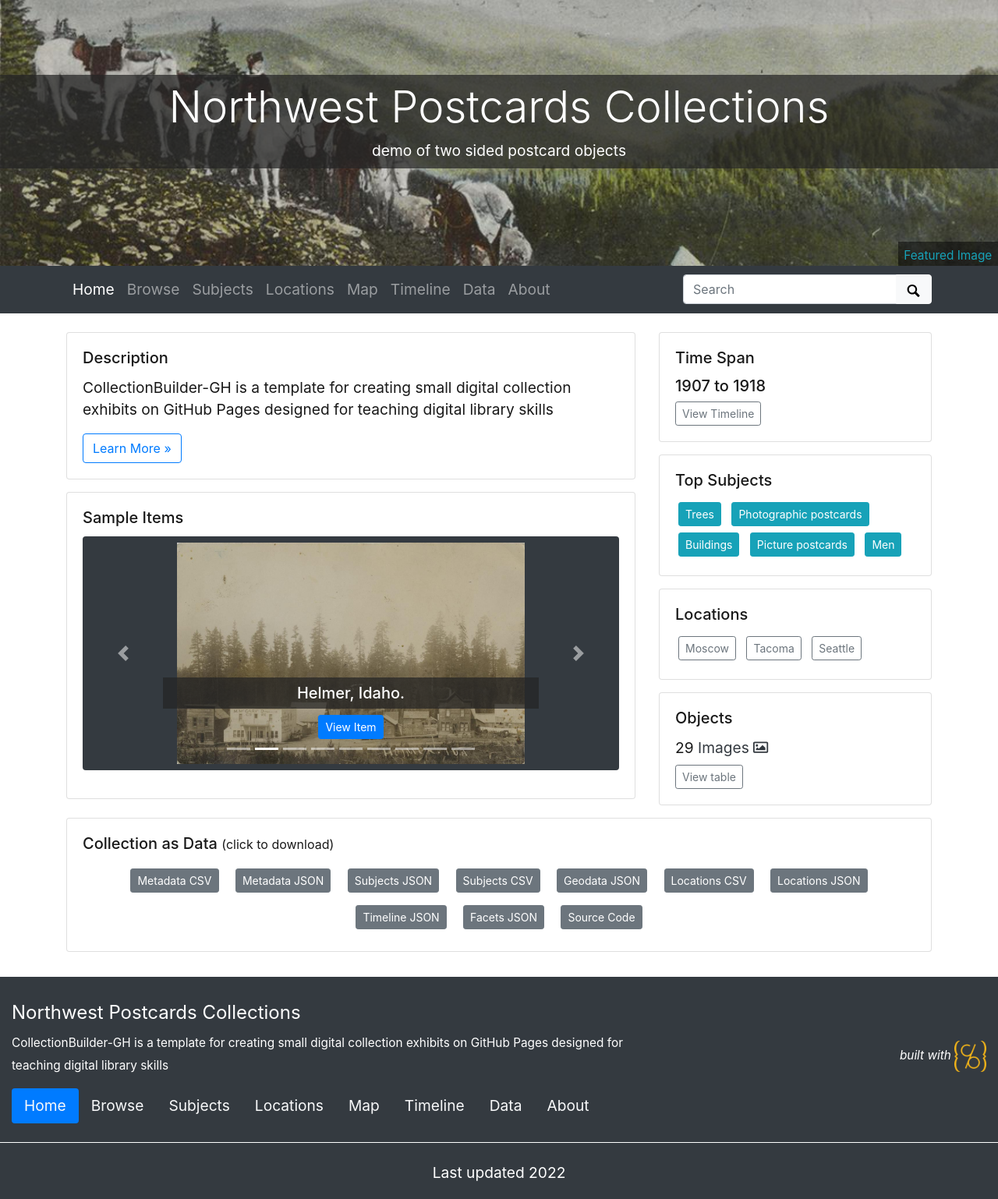
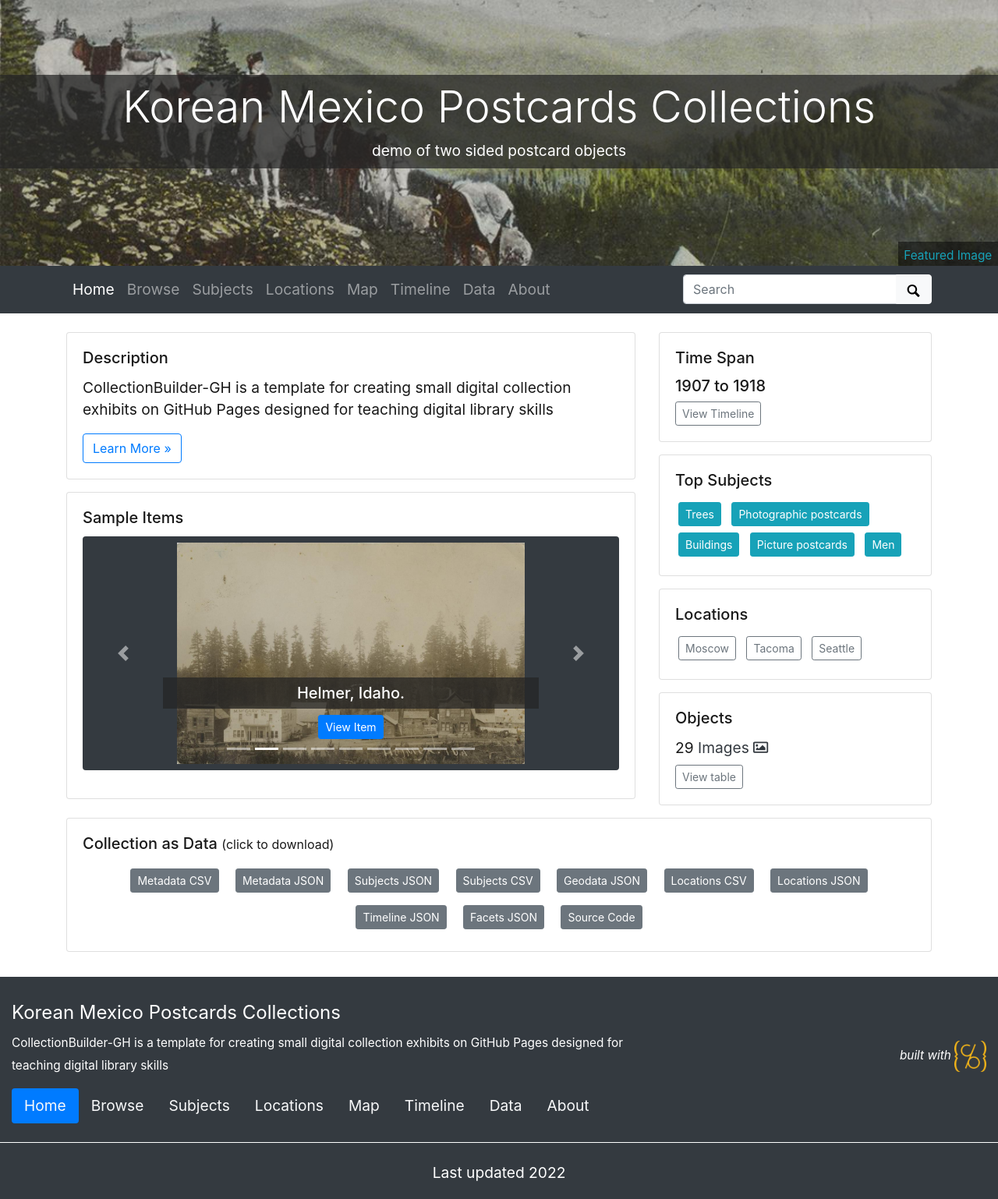
Before and after one commit to hr0130/Poly-X-Project-IGE-SPN-, a Jekyll site: the page built from index.md, in a window 1280 px wide. Shown: the whole page at 78% size. Built offline with Jekyll 4.4.1, drawn with Linux system fonts in a browser that asks for light colours.

Commit message:
Update _config.yml

```diff
--- a/_config.yml
+++ b/_config.yml
@@ -8,17 +8,17 @@
 # URL VARIABLES
 #
 # url is your gh-pages base, following the pattern: username.github.io
-url: https://evanwill.github.io
+url: https://hr0130.github.io
 # baseurl is your github repository's name prefixed with a /
-baseurl: /cb-gh-postcards
+baseurl: /Poly-X-Project-IGE-SPN-
 # location of code, the full url to your github repository
-source-code: https://github.com/evanwill/cb-gh-postcards
+source-code: https://github.com/hr0130/Poly-X-Project-IGE-SPN-
 
 ##########
 # SITE SETTINGS
 #
 # title of site appears in banner
-title: Northwest Postcards Collections
+title: Korean Mexico Postcards Collections
 # tagline, a short phrase that will appear throughout the site in the top banner
 tagline: demo of two sided postcard objects
 # description appears in meta tags and other locations
```
